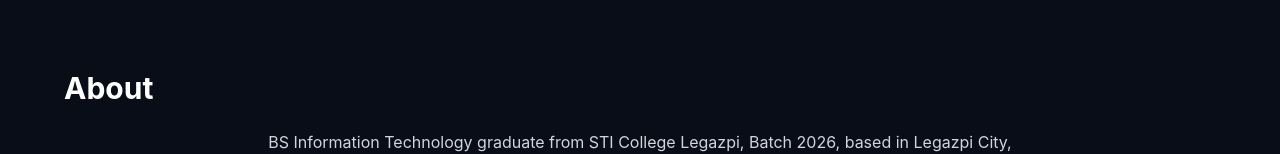
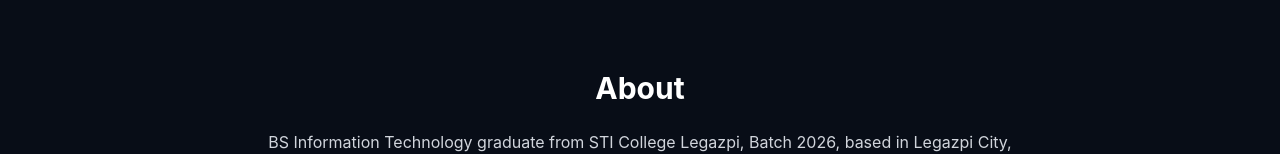
Before and after one commit to louiefborbe-me/louie-borbe-portfolio, a React (Vite) app: page / in a window 1280 px wide. Shown: the part 652-806 px from the top of the page. Built offline with nearby package versions, Linux system fonts and the light colour scheme; no server answers.

Commit message:
center about

```diff
--- a/src/App.jsx
+++ b/src/App.jsx
@@ -123,7 +123,7 @@ export default function App() {
         </motion.div>
       </Section>
 
-      <Section id="about">
+      <Section id="about" className="text-center">
         <h2 className="text-3xl font-bold mb-6">About</h2>
         <p className="text-gray-300 max-w-3xl mx-auto text-center">BS Information Technology graduate from STI College Legazpi, Batch 2026, based in Legazpi City, Albay, Philippines. Freelance web developer with experience building responsive websites, web applications, authentication flows, database integrations, and WordPress solutions. Former WordPress developer and licensing intern at Quanby Solutions Inc., handling website maintenance, updates, troubleshooting, and licensing support. I help businesses turn requirements into reliable, user-friendly digital products.</p>
       </Section>
```
